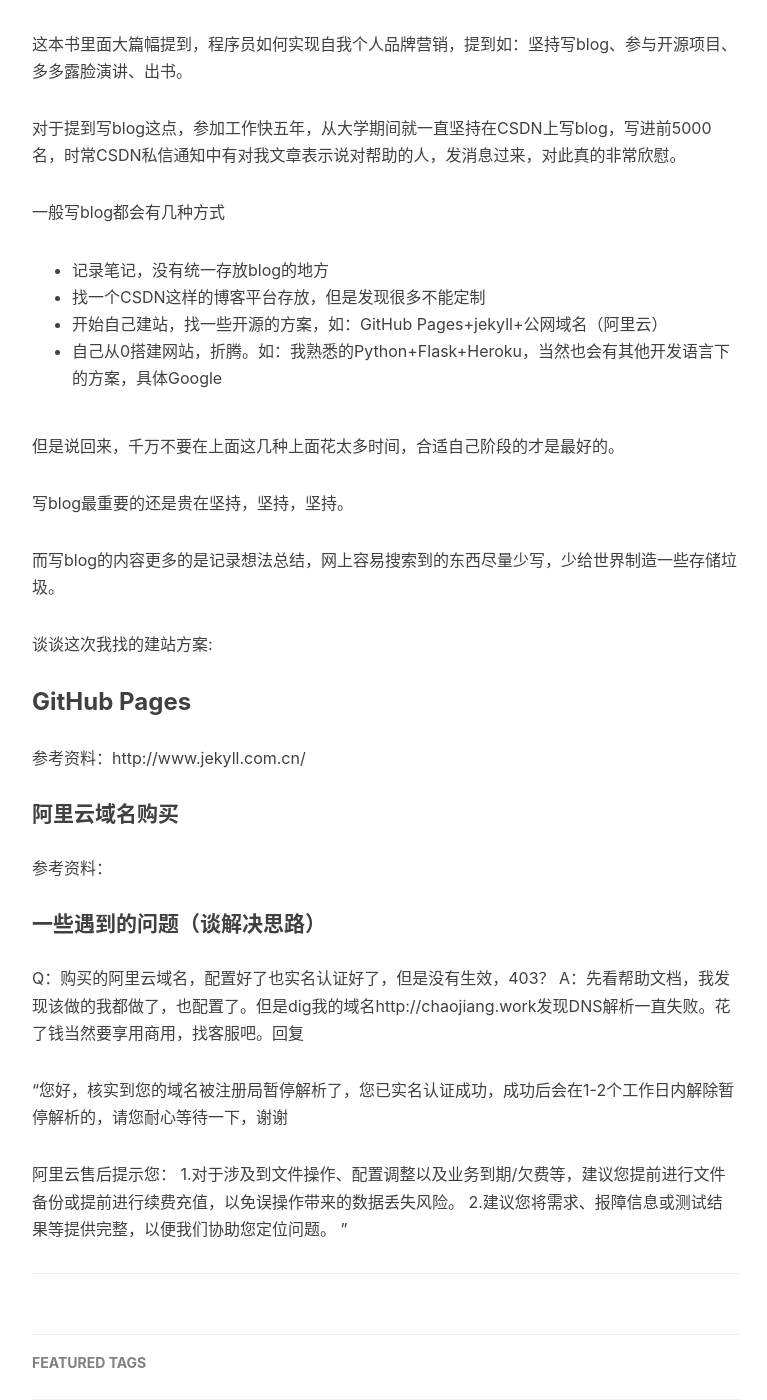
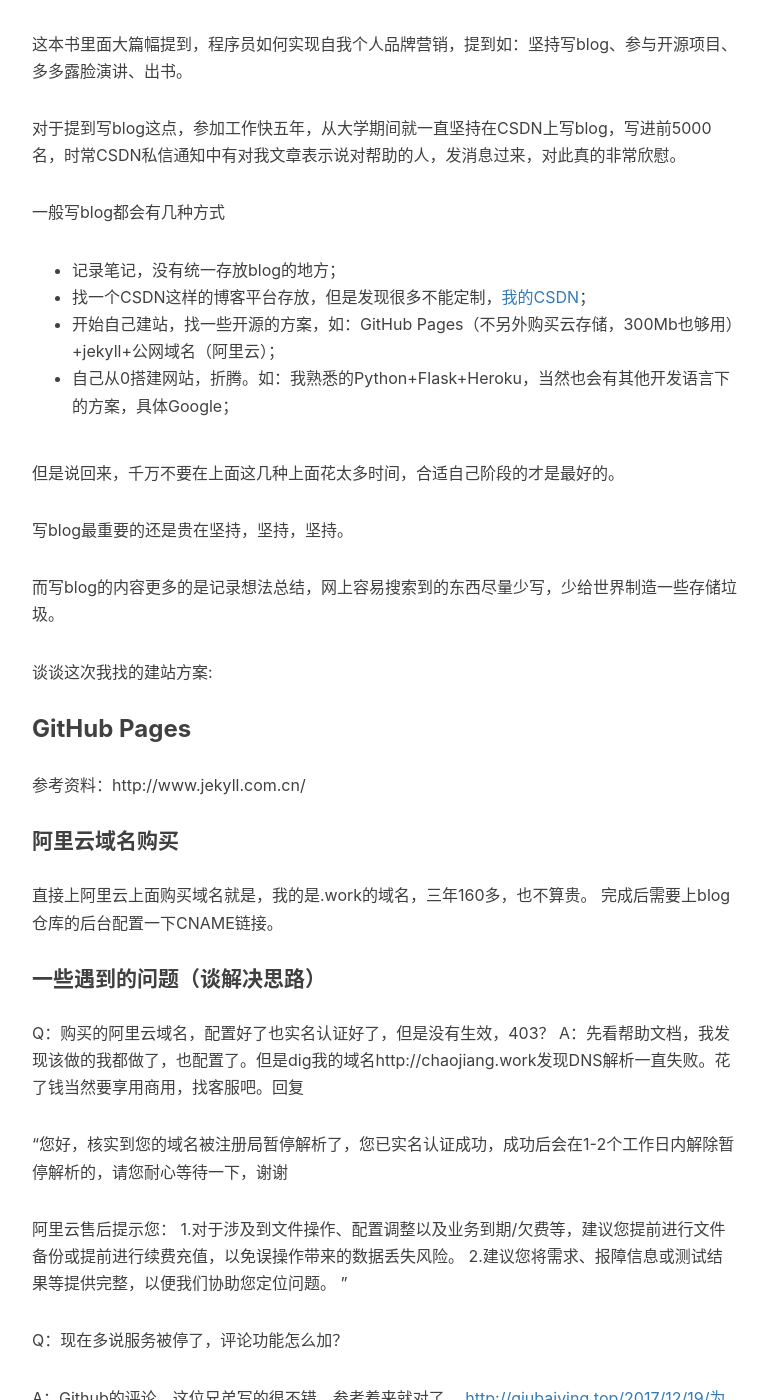
Before and after one commit to RogerGan/rogergan.github.com, a Jekyll site: the page built from _posts/2018-03-17-关于搭建个人域名博客.md, in a window 1280 px wide and 1400 px high, scrolled down 662 px. Shown: the whole window, without its empty margins (233-1000 px from the left). Built offline with Jekyll 4.4.1, drawn with Linux system fonts in a browser that asks for light colours; nearby versions of some CDN libraries; comment, search, counter and statistics services are not loaded; some of the changed text lies outside the part shown.

Commit message:
一点更新

```diff
--- a/_posts/2018-03-17-关于搭建个人域名博客.md
+++ b/_posts/2018-03-17-关于搭建个人域名博客.md
@@ -19,10 +19,10 @@ tags:
 
 一般写blog都会有几种方式
 
-- 记录笔记，没有统一存放blog的地方
-- 找一个CSDN这样的博客平台存放，但是发现很多不能定制
-- 开始自己建站，找一些开源的方案，如：GitHub Pages+jekyll+公网域名（阿里云）
-- 自己从0搭建网站，折腾。如：我熟悉的Python+Flask+Heroku，当然也会有其他开发语言下的方案，具体Google
+- 记录笔记，没有统一存放blog的地方；
+- 找一个CSDN这样的博客平台存放，但是发现很多不能定制，[我的CSDN](http://blog.csdn.net/g19920917)；
+- 开始自己建站，找一些开源的方案，如：GitHub Pages（不另外购买云存储，300Mb也够用）+jekyll+公网域名（阿里云）；
+- 自己从0搭建网站，折腾。如：我熟悉的Python+Flask+Heroku，当然也会有其他开发语言下的方案，具体Google；
 
 但是说回来，千万不要在上面这几种上面花太多时间，合适自己阶段的才是最好的。
 
@@ -40,7 +40,8 @@ tags:
 
 #### 阿里云域名购买
 
-参考资料：
+直接上阿里云上面购买域名就是，我的是.work的域名，三年160多，也不算贵。
+完成后需要上blog仓库的后台配置一下CNAME链接。
 
 #### 一些遇到的问题（谈解决思路）
 Q：购买的阿里云域名，配置好了也实名认证好了，但是没有生效，403？
@@ -53,3 +54,7 @@ A：先看帮助文档，我发现该做的我都做了，也配置了。但是d
 1.对于涉及到文件操作、配置调整以及业务到期/欠费等，建议您提前进行文件备份或提前进行续费充值，以免误操作带来的数据丢失风险。
 2.建议您将需求、报障信息或测试结果等提供完整，以便我们协助您定位问题。
 ”
+
+Q：现在多说服务被停了，评论功能怎么加？
+
+A：Github的评论，这位兄弟写的很不错，参考着来就对了。 <http://qiubaiying.top/2017/12/19/为博客添加-Gitalk-评论插件/>
--- a/about.html
+++ b/about.html
@@ -9,7 +9,7 @@ header-img: "img/about-bg.jpg"
 <!-- Chinese Version -->
 <div class="zh post-container">
     <blockquote>
-        坚持写点东西留在这里。
+        坚持留点东西在这里。
     </blockquote>
 </div>
 
```
Also changed, not shown: 1 other file.
